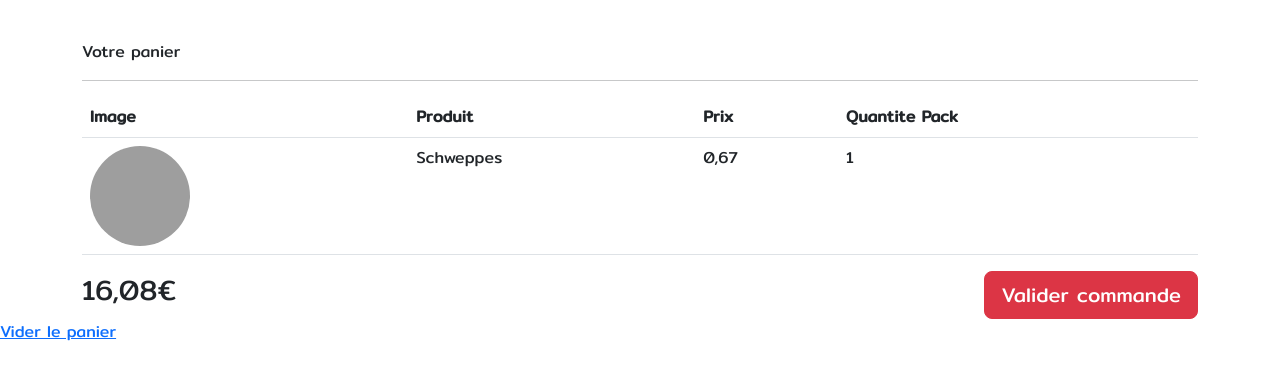
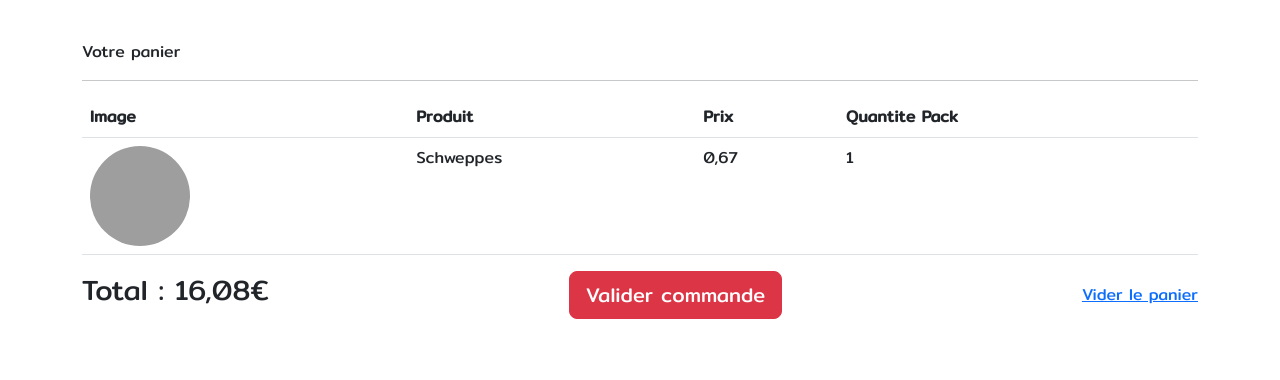
Before and after one commit to inri19/Ecommerce, a Django app: page /panier/ in a window 1280 px wide. Shown: the part 56-436 px from the top of the page. Run offline with Django 5.2, Linux system fonts and the light colour scheme; a user stored in the database is signed in; data comes from the database, SQL or seed files in the repository; grey boxes are pictures that could not be loaded.

Commit message:
templates update

```diff
--- a/boutique/templates/boutique/panier.html
+++ b/boutique/templates/boutique/panier.html
@@ -40,7 +40,7 @@
 
 		<div class="container d-flex justify-content-between align-items-center">
 
-			<h3>{{ montant_tot|floatformat:2 }}€</h3>
+			<h3>Total : {{ montant_tot|floatformat:2 }}€</h3>
 
 			<form method="POST">
 
@@ -50,12 +50,13 @@
 
 			</form>
 
+			<a href="{% url 'panier_delete' %}">Vider le panier</a>
 
 		</div>
-		<a href="{% url 'panier_delete' %}">Vider le panier</a>
+
 	{% else %}
 
-		<h2>Aucun produit dans votre panier</h2>
+		<h2 class="text-center">Aucun produit dans votre panier...</h2>
 
 	{% endif %}
 
```
